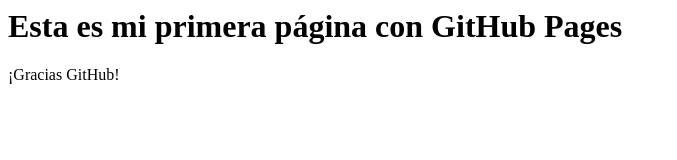
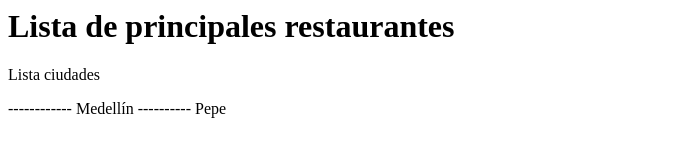
Before and after one commit to enfantcoder/firsttimecodiging, a plain HTML site: page index.html in a window 1280 px wide. Shown: the whole page, without its empty margins (0-677 px from the left). Drawn offline with Linux system fonts and the light colour scheme.

Commit message:
Update index.html

```diff
--- a/index.html
+++ b/index.html
@@ -1,4 +1,8 @@
 <html>
-<h1> Esta es mi primera página con GitHub Pages </h1>
-<p>¡Gracias GitHub!</p>
+<h1> Lista de principales restaurantes </h1>
+<p>Lista ciudades</p>
+  ------------
+  Medellín
+  ----------
+  Pepe
 </html>
```
